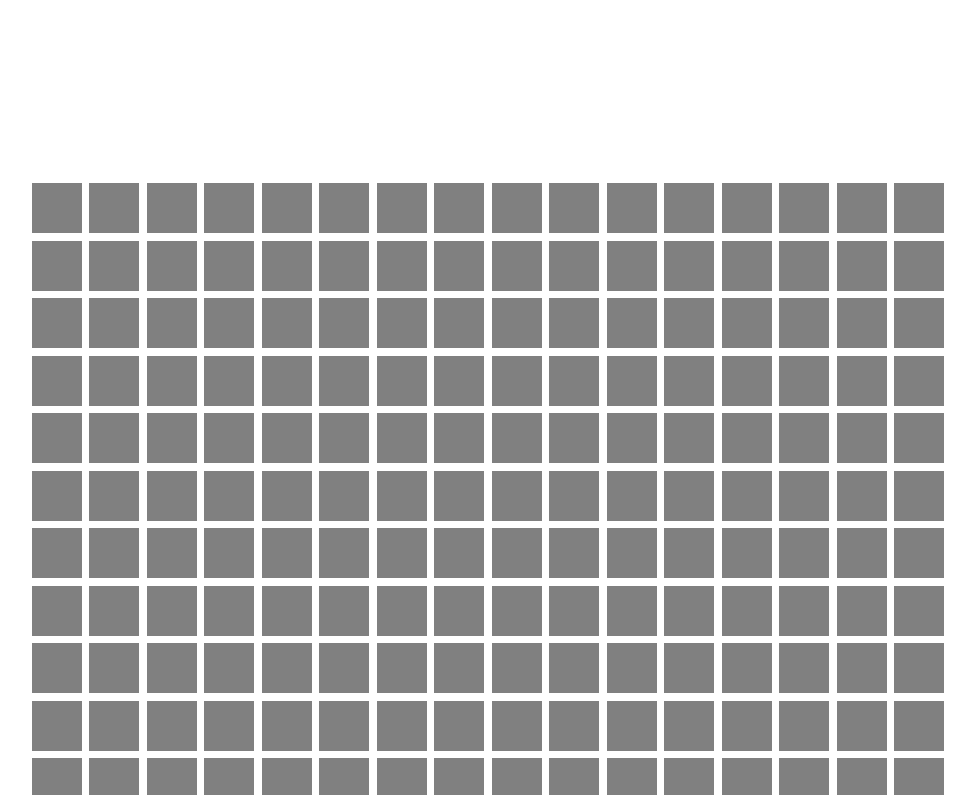
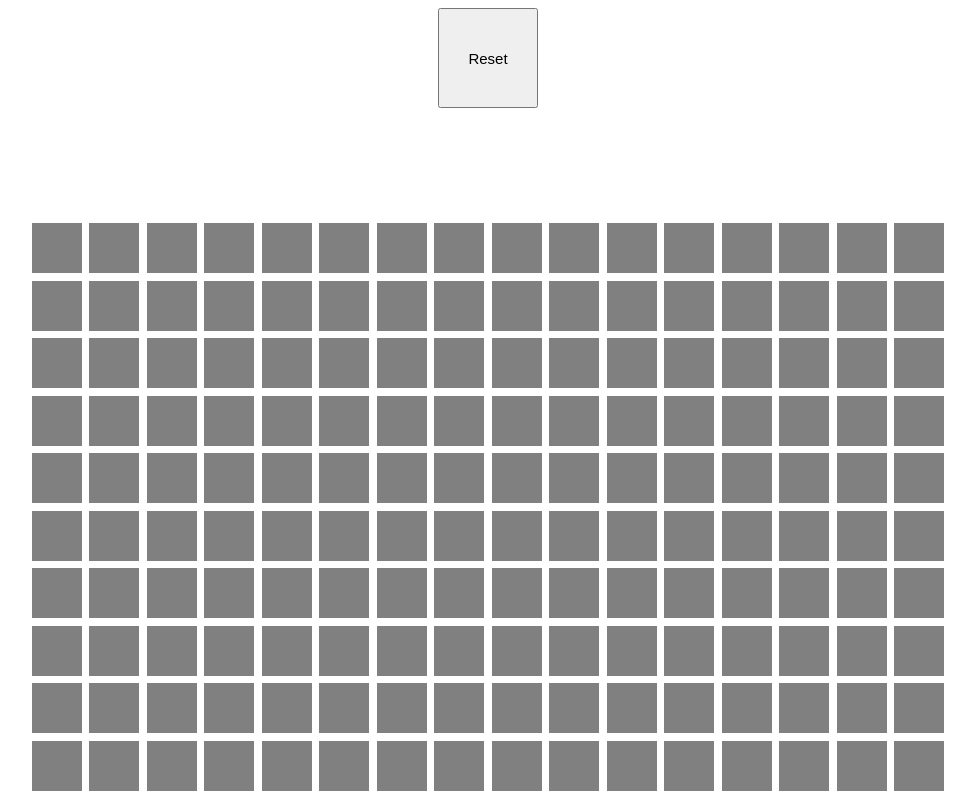
Before and after one commit to Ceridwen55/Project-Etch-e-sketch, a plain HTML site: page index.html in a window 1280 px wide. Shown: the top 795 px of the page, without its empty margins (152-1127 px from the left). Drawn offline with Linux system fonts and the light colour scheme.

Commit message:
Finished with the core

```diff
--- a/etch.js
+++ b/etch.js
@@ -19,6 +19,7 @@ madre.style.width = "950px";
 madre.style.height = "800px";
 
 
+// GRID
 let div1 = "";
 let div = div1;
 
@@ -29,6 +30,7 @@ let div = div1;
 {
     div1 = document.createElement("div");
     div1.style.display = "flex";
+    div1.classList.add('cell');
     div1.style.margin = "0px";
     div1.style.width = "50px";
     div1.style.height = "50px";
@@ -55,7 +57,29 @@ function sketch (event)
     return change
 
 
+}
+// BUTTON
+const butwrap = document.querySelector(".butwrap");
+butwrap.style.display = "flex";
+butwrap.style.alignItems = "center"
+butwrap.style.justifyContent = "center";
+butwrap.style.marginBottom = "-60px";
 
 
+const resBut = document.querySelector("button");
+resBut.style.border = "bold";
+resBut.style.fontStyle = "bold";
+resBut.style.fontSize = "15px";
+resBut.style.width = "100px";
+resBut.style.height = "100px";
+resBut.style.alignItems = "top";
 
+function reset (event)
+{
+
+    let res = document.querySelectorAll(".cell");
+  return  res.forEach(cell =>{cell.style.backgroundColor = "grey";});
 }
+
+
+resBut.addEventListener('click',reset);
--- a/index.html
+++ b/index.html
@@ -7,8 +7,17 @@
     <script src= "etch.js" defer></script>
 </head>
 <body>
+
+
+     <div class="butwrap">
+    <button id="btn1">Reset</button>
+     </div>
     <div class="dad">
-    <div class="mother"></div>
+
+    <div class="mother">
+
     </div>
+    </div>
+
 </body>
 </html>
```
